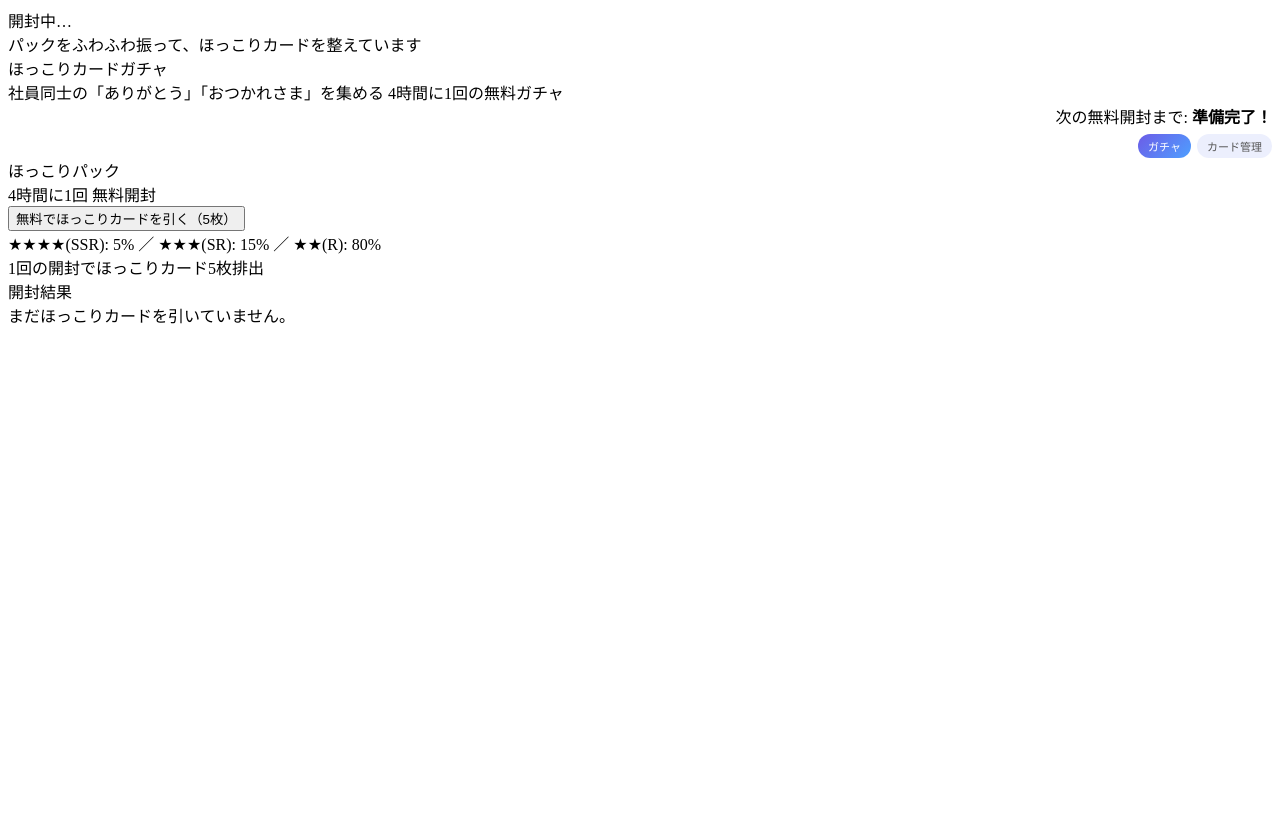
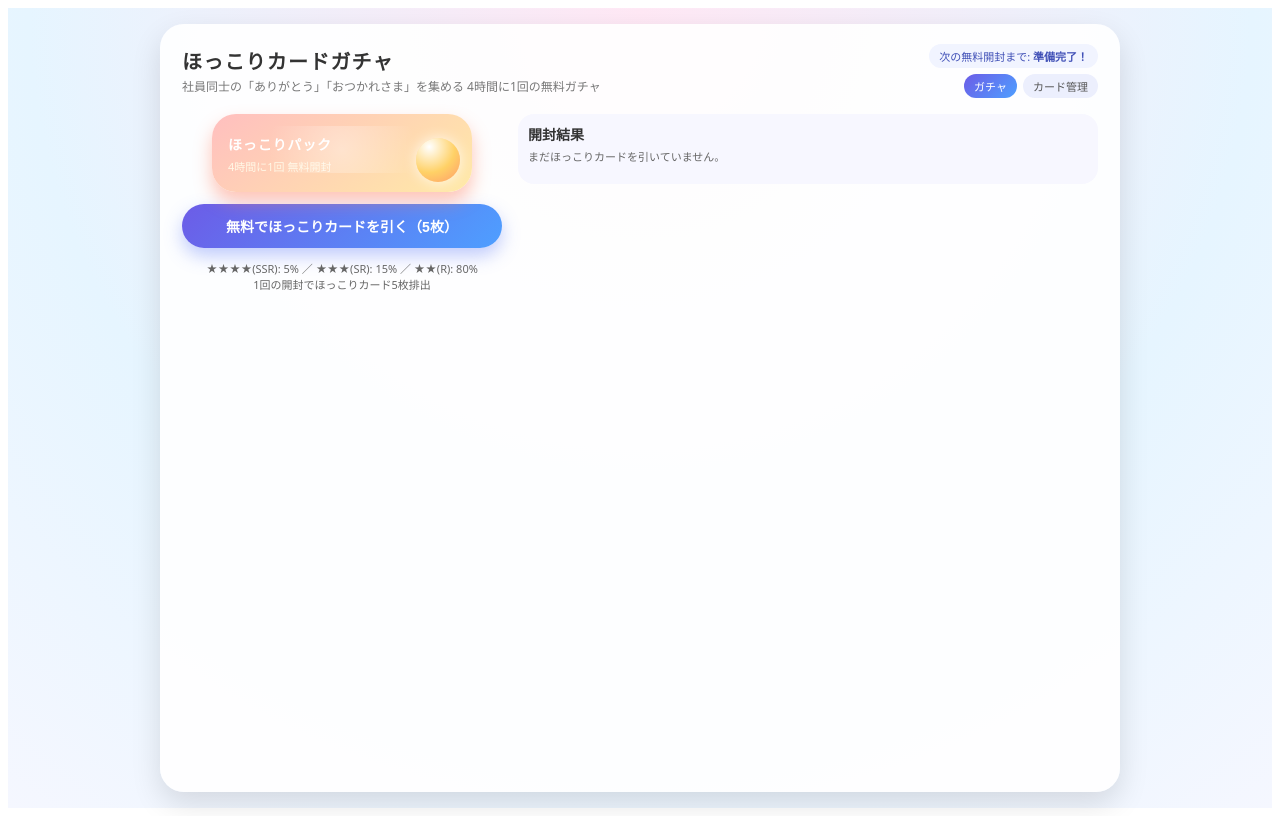
Before and after one commit to immunity428/LocalChallenges, a React (Vite) app: page / in a window 1280 px wide. Built offline with nearby package versions, Linux system fonts and the light colour scheme.

Commit message:
fix:CSSの修理

```diff
--- a/src/App.css
+++ b/src/App.css
@@ -1,3 +1,410 @@
+/* 全体：モバイルファースト */
+.app-root {
+  min-height: 100vh;
+  padding: 16px;
+  box-sizing: border-box;
+  display: flex;
+  justify-content: center;
+  background: radial-gradient(circle at top, #ffe8f5, #e6f5ff 60%, #f5f7ff);
+  font-family: system-ui, -apple-system, BlinkMacSystemFont, 'Noto Sans JP',
+    sans-serif;
+}
+
+.app {
+  width: 100%;
+  max-width: 480px; /* スマホ想定 */
+  background: rgba(255, 255, 255, 0.92);
+  border-radius: 24px;
+  box-shadow: 0 12px 30px rgba(0, 0, 0, 0.12);
+  padding: 16px 14px 24px;
+  box-sizing: border-box;
+  position: relative;
+  overflow: hidden;
+}
+
+/* トースト */
+.toast {
+  position: fixed;
+  left: 50%;
+  bottom: 18px;
+  transform: translateX(-50%) translateY(100%);
+  background: rgba(0, 0, 0, 0.85);
+  color: #fff;
+  padding: 10px 16px;
+  border-radius: 999px;
+  font-size: 13px;
+  pointer-events: none;
+  opacity: 0;
+  transition: opacity 0.2s ease, transform 0.2s ease;
+  z-index: 100;
+}
+.toast.show {
+  opacity: 1;
+  transform: translateX(-50%) translateY(0);
+}
+
+/* オーバーレイ */
+.overlay {
+  position: absolute;
+  inset: 0;
+  background: rgba(10, 13, 35, 0.85);
+  display: flex;
+  flex-direction: column;
+  align-items: center;
+  justify-content: center;
+  opacity: 0;
+  pointer-events: none;
+  transition: opacity 0.25s ease;
+  z-index: 50;
+}
+.overlay.show {
+  opacity: 1;
+  pointer-events: auto;
+}
+.overlay-text {
+  color: #fff;
+  font-weight: 700;
+  font-size: 18px;
+  margin-bottom: 8px;
+}
+.overlay-sub {
+  color: #cfd5ff;
+  font-size: 12px;
+  margin-top: 8px;
+}
+.loading-orbs {
+  display: flex;
+  gap: 6px;
+}
+.loading-orbs span {
+  width: 8px;
+  height: 8px;
+  border-radius: 999px;
+  background: #ffd966;
+  animation: orb 0.9s infinite ease-in-out;
+}
+.loading-orbs span:nth-child(2) {
+  animation-delay: 0.15s;
+}
+.loading-orbs span:nth-child(3) {
+  animation-delay: 0.3s;
+}
+
+@keyframes orb {
+  0%,
+  100% {
+    transform: translateY(0);
+    opacity: 0.6;
+  }
+  50% {
+    transform: translateY(-4px);
+    opacity: 1;
+  }
+}
+
+/* ヘッダー */
+.app-header {
+  display: flex;
+  flex-direction: column;
+  gap: 6px;
+  margin-bottom: 16px;
+}
+.title-block {
+  display: flex;
+  flex-direction: column;
+  gap: 3px;
+}
+.title {
+  font-size: 20px;
+  font-weight: 800;
+  letter-spacing: 0.06em;
+  color: #333;
+}
+.subtitle {
+  font-size: 12px;
+  color: #777;
+  line-height: 1.5;
+}
+.cooldown {
+  align-self: flex-start;
+  padding: 4px 10px;
+  border-radius: 999px;
+  background: #f1f4ff;
+  font-size: 11px;
+  color: #4050b7;
+}
+
+/* レイアウト */
+.layout {
+  display: flex;
+  flex-direction: column;
+  gap: 16px;
+}
+
+/* 左パネル（スマホでは上部） */
+.left-panel {
+  display: flex;
+  flex-direction: column;
+  align-items: center;
+  gap: 12px;
+}
+
+.pack-area {
+  position: relative;
+  width: 100%;
+  max-width: 260px;
+  margin: 0 auto;
+}
+.pack {
+  position: relative;
+  border-radius: 24px;
+  padding: 20px 16px 18px;
+  background: linear-gradient(145deg, #ffbfbf, #ffeaa7);
+  box-shadow: 0 10px 18px rgba(255, 126, 95, 0.45);
+  overflow: hidden;
+  cursor: pointer;
+  transform-origin: center;
+  transition: transform 0.12s ease;
+}
+.pack:active {
+  transform: scale(0.97);
+}
+.pack-label {
+  font-size: 14px;
+  font-weight: 800;
+  letter-spacing: 0.06em;
+  color: #fff;
+}
+.pack-sub {
+  font-size: 11px;
+  color: #fff8e6;
+  margin-top: 4px;
+}
+.pack-orb {
+  position: absolute;
+  right: 12px;
+  bottom: 10px;
+  width: 44px;
+  height: 44px;
+  border-radius: 50%;
+  background: radial-gradient(circle at 30% 20%, #ffffff, #ffd166 55%, #ff9b6a);
+  box-shadow: 0 0 14px rgba(255, 255, 255, 0.8);
+}
+
+/* パック揺れアニメーション */
+.pack.shake {
+  animation: pack-shake 0.4s ease-in-out infinite;
+}
+@keyframes pack-shake {
+  0% {
+    transform: rotate(0deg);
+  }
+  25% {
+    transform: rotate(-4deg);
+  }
+  50% {
+    transform: rotate(4deg);
+  }
+  75% {
+    transform: rotate(-3deg);
+  }
+  100% {
+    transform: rotate(0deg);
+  }
+}
+
+.pack-glow {
+  position: absolute;
+  inset: 12px 10px auto;
+  height: 60%;
+  border-radius: 24px;
+  background: radial-gradient(
+    circle at center,
+    rgba(255, 255, 255, 0.7),
+    transparent 60%
+  );
+  opacity: 0.5;
+  pointer-events: none;
+}
+
+/* メインボタン */
+.buttons {
+  width: 100%;
+}
+.btn-main {
+  width: 100%;
+  border: none;
+  border-radius: 999px;
+  padding: 12px 18px;
+  font-size: 14px;
+  font-weight: 700;
+  background: linear-gradient(135deg, #6c5ce7, #4e9fff);
+  color: #fff;
+  box-shadow: 0 8px 18px rgba(76, 110, 245, 0.35);
+  cursor: pointer;
+  transition: transform 0.08s ease, box-shadow 0.08s ease, opacity 0.2s ease;
+}
+.btn-main:active {
+  transform: translateY(1px);
+  box-shadow: 0 4px 10px rgba(76, 110, 245, 0.3);
+}
+.btn-main:disabled {
+  opacity: 0.5;
+  cursor: default;
+  box-shadow: none;
+}
+
+.odds-text {
+  font-size: 11px;
+  color: #666;
+  text-align: center;
+}
+
+/* 右パネル（結果） */
+.right-panel {
+  background: #f7f7ff;
+  border-radius: 16px;
+  padding: 10px 10px 12px;
+}
+.result-header {
+  display: flex;
+  flex-direction: column;
+  gap: 4px;
+  margin-bottom: 8px;
+}
+.result-title {
+  font-size: 14px;
+  font-weight: 700;
+  color: #333;
+}
+.result-info {
+  font-size: 11px;
+  color: #666;
+}
+
+/* カードグリッド：スマホは2列 */
+.result-grid {
+  display: grid;
+  grid-template-columns: repeat(2, minmax(0, 1fr));
+  gap: 8px;
+}
+
+/* カード共通 */
+.card {
+  position: relative;
+  border-radius: 12px;
+  padding: 6px;
+  box-sizing: border-box;
+  background: #fff;
+  box-shadow: 0 5px 10px rgba(93, 104, 255, 0.08);
+  display: flex;
+  flex-direction: column;
+  opacity: 0;
+  transform: translateY(10px) scale(0.96);
+  transition: opacity 0.2s ease, transform 0.2s ease;
+}
+.card.show {
+  opacity: 1;
+  transform: translateY(0) scale(1);
+}
+
+.card-rarity-tag {
+  font-size: 9px;
+  padding: 2px 6px;
+  border-radius: 999px;
+  display: inline-block;
+  margin-bottom: 4px;
+}
+
+.card-name {
+  font-size: 11px;
+  font-weight: 700;
+  margin-bottom: 4px;
+  color: #333;
+}
+
+.card-body {
+  flex: 1;
+  display: flex;
+  flex-direction: column;
+  align-items: center;
+  gap: 4px;
+}
+.card-image {
+  width: 100%;
+  border-radius: 8px;
+  object-fit: cover;
+}
+.card-message {
+  font-size: 10px;
+  color: #555;
+  text-align: left;
+}
+
+.card-footer {
+  display: flex;
+  justify-content: space-between;
+  margin-top: 4px;
+  font-size: 9px;
+  color: #777;
+}
+
+/* レアリティごとの色 */
+.card-ssr {
+  border: 2px solid #ffca3a;
+  background: linear-gradient(135deg, #fff8d1, #fff);
+}
+.card-sr {
+  border: 1px solid #74b9ff;
+  background: linear-gradient(135deg, #e6f3ff, #fff);
+}
+.card-r {
+  border: 1px solid #dfe6e9;
+  background: #ffffff;
+}
+.rarity-ssr {
+  background: linear-gradient(135deg, #ffb142, #ffda79);
+  color: #5a2b00;
+}
+.rarity-sr {
+  background: linear-gradient(135deg, #74b9ff, #a29bfe);
+  color: #fff;
+}
+.rarity-r {
+  background: #ecf0f1;
+  color: #555;
+}
+
+/* 768px以上で横レイアウトに切り替え（PC表示） */
+@media (min-width: 768px) {
+  .app {
+    max-width: 960px;
+    padding: 20px 22px 26px;
+  }
+
+  .app-header {
+    flex-direction: row;
+    justify-content: space-between;
+    align-items: center;
+  }
+
+  .layout {
+    flex-direction: row;
+    align-items: flex-start;
+  }
+
+  .left-panel {
+    flex: 0 0 320px;
+  }
+
+  .right-panel {
+    flex: 1;
+  }
+
+  .result-grid {
+    grid-template-columns: repeat(3, minmax(0, 1fr));
+  }
+}
 /* ヘッダー右側（クールダウン＋タブ） */
 .header-right {
   display: flex;
```
